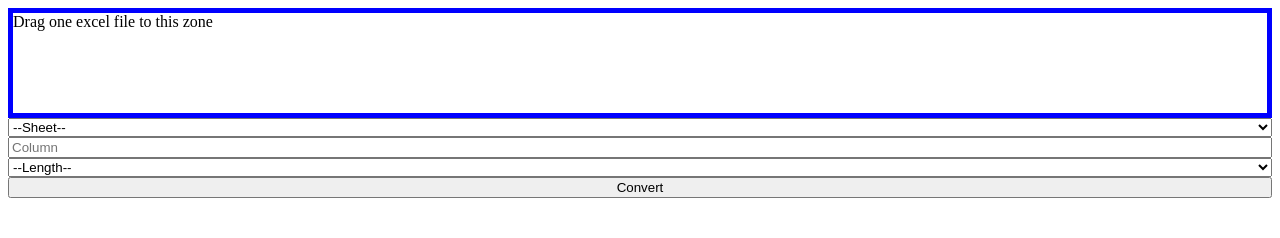
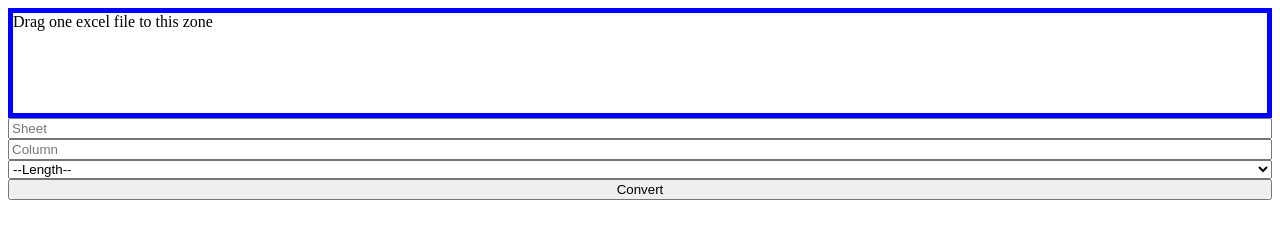
Before and after one commit to zhaofeng-shu33/excel-to-bin, an Electron app: page index.html in a window 1280 px wide. Drawn offline with Linux system fonts and the light colour scheme; no server answers.

Commit message:
revert back sheet input

```diff
--- a/index.html
+++ b/index.html
@@ -17,9 +17,7 @@
   <body>
 	<div class="form">
 	  <div id="file" ondrop="dropHandler(event)" ondragover="dragOverHandler(event);">Drag one excel file to this zone</div>
-      <select id="sheet">
-		<option value="0">--Sheet--</option>
-	  </select>
+      <input type="text" id="sheet" placeholder="Sheet"></input>
       <input type="text" id="column" placeholder="Column"></input>
       <select id="len">
 	  <option value="0">--Length--</option>
```
